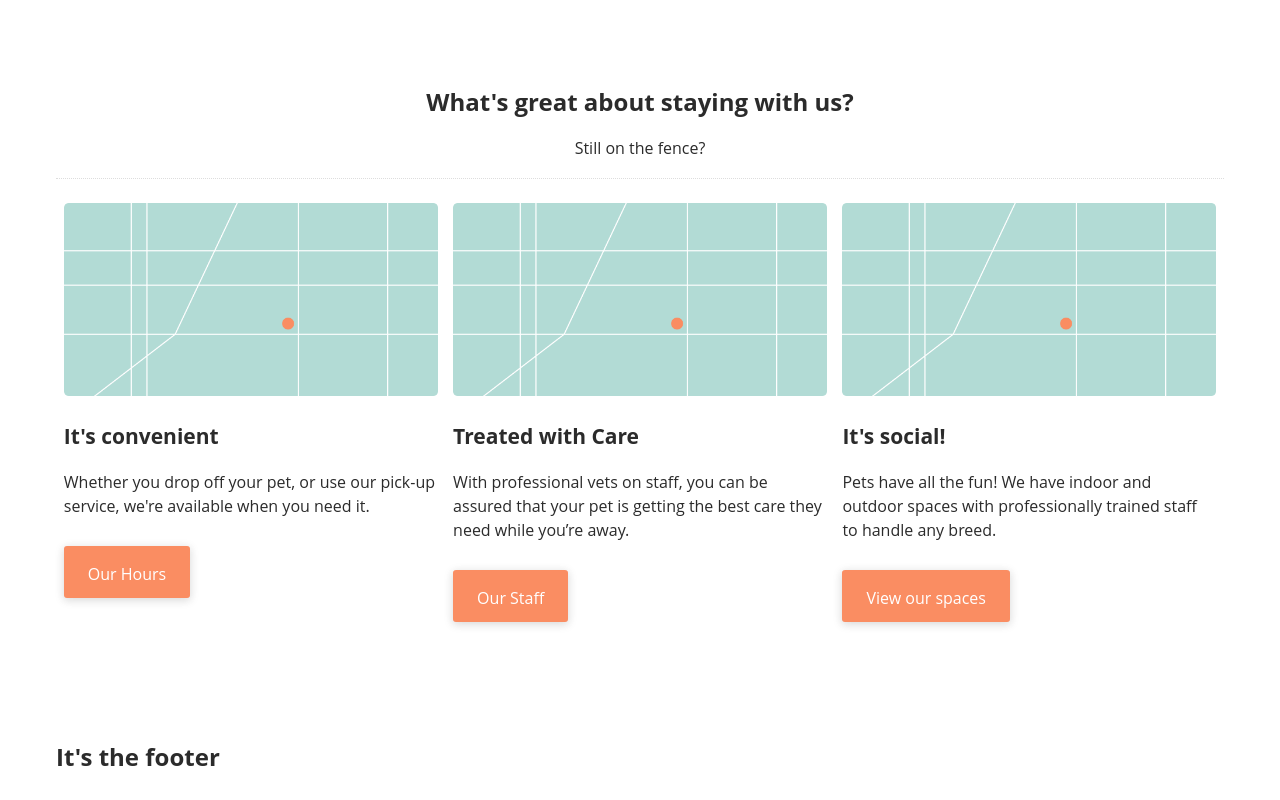
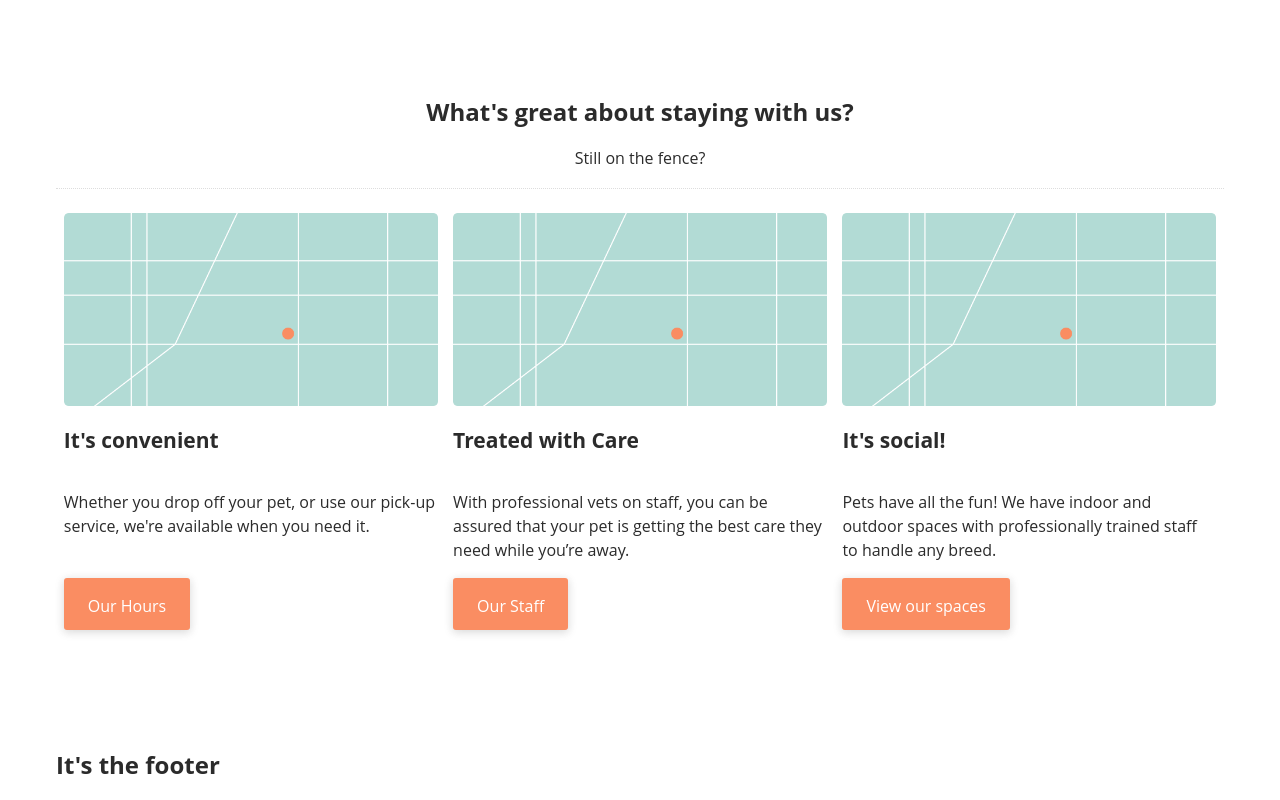
Before and after one commit to proxycase/ddc_website, a website: page src/index.html in a window 1280 px wide. Shown: the part 1208-2008 px from the top of the page. Drawn offline with nearby package versions, Linux system fonts and the light colour scheme; files that its build step writes are made by us from their sources; a web font is replaced by a local one.

Commit message:
Make buttons consistent and aligned

```diff
--- a/src/scss/06_components/buttons.scss
+++ b/src/scss/06_components/buttons.scss
@@ -6,10 +6,12 @@
   border-radius: 3px;
   border: none;
   box-shadow: $color-double-shadow;
-  padding: $spacing-small $spacing-large;
-  padding-top: $spacing-medium;
+  margin-top: auto;
+  padding: $spacing-medium $spacing-large $spacing-small;
   text-decoration: none;
   transition: all 0.3s ease-out;
+  user-select: none;
+  white-space: nowrap;
 
   &--primary {
     color: $color-white;
--- a/src/scss/06_components/feature.scss
+++ b/src/scss/06_components/feature.scss
@@ -26,7 +26,8 @@
 .c-feature__item {
   @extend %full-to-half;
 
-  display: block;
+  display: flex;
+  flex-direction: column;
   margin-bottom: 2em;
 
   &--third {
@@ -42,6 +43,5 @@
   @extend .c-button;
   @extend .c-button--primary;
 
-  display: inline-block;
-  margin-top: $spacing-small;
+  align-self: flex-start;
 }
```
